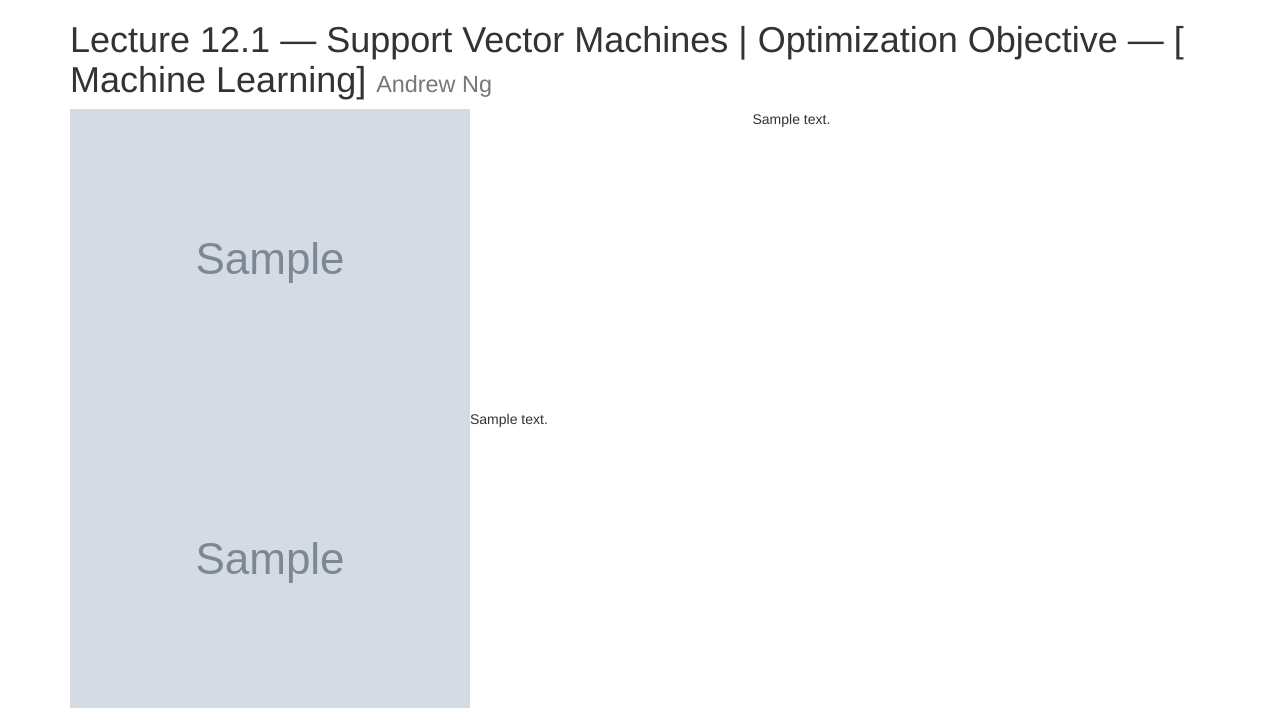
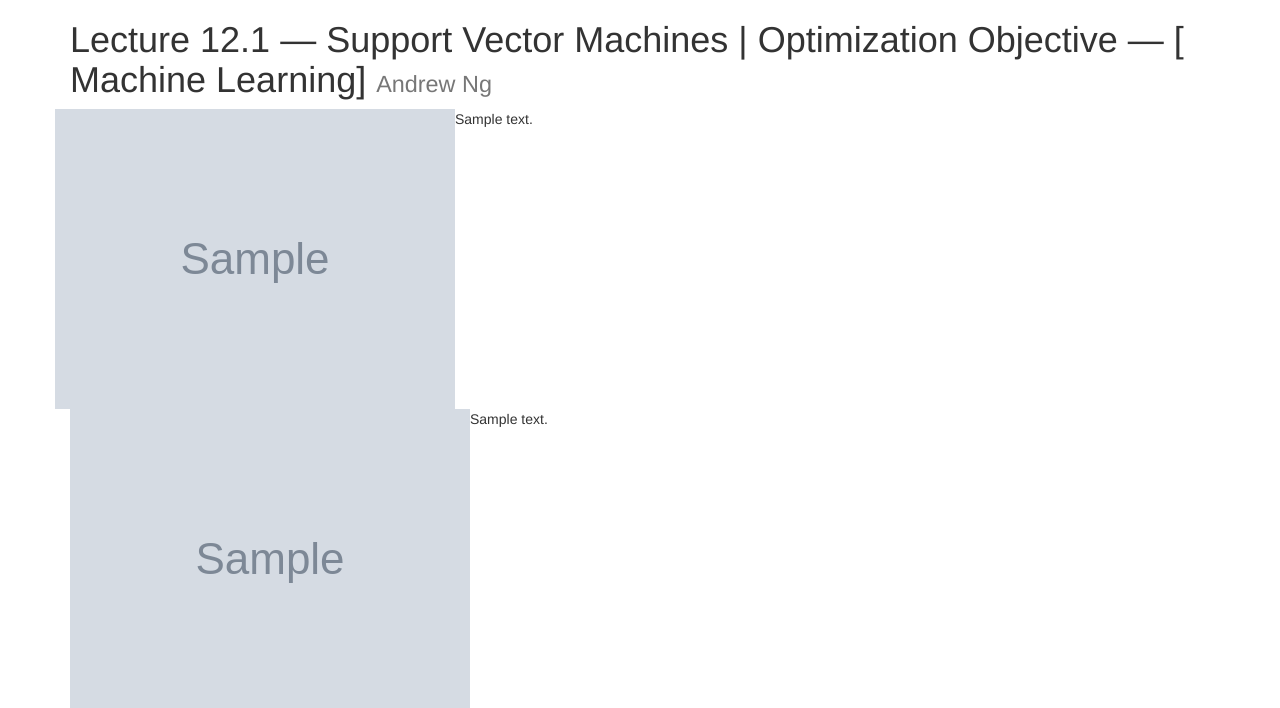
Before and after one commit to angiexchen/microsoftinternhack2020, a Flask app: template templates/response.html in a window 1280 px wide. Shown: the top 708 px of the page. Run offline with Flask 2, Linux system fonts and the light colour scheme; the template is opened without the code that fills it: most values are stand-ins (such as "Sample title", 1, 10 or a date in 2020); grey boxes marked "Sample" are stand-in pictures; some libraries are stand-ins or nearby versions.

Commit message:
fix alignment

```diff
--- a/templates/response.html
+++ b/templates/response.html
@@ -22,12 +22,12 @@
         {% for imageobj in images %}
 
         <div class="row ", style="display: flex;flex-direction: row;">
-            <div class="col-md-7">
+            <div class="col">
               <a href="#">
                 <img class="img-fluid rounded mb-3 mb-md-0" src={{ url_for('static', filename=imageobj.image_file)}} alt="image">
               </a>
             </div>
-            <div class="col-md-5">
+            <div class="col">
               <p>{{imageobj.text}}</p>
             </div>
           </div>
```
